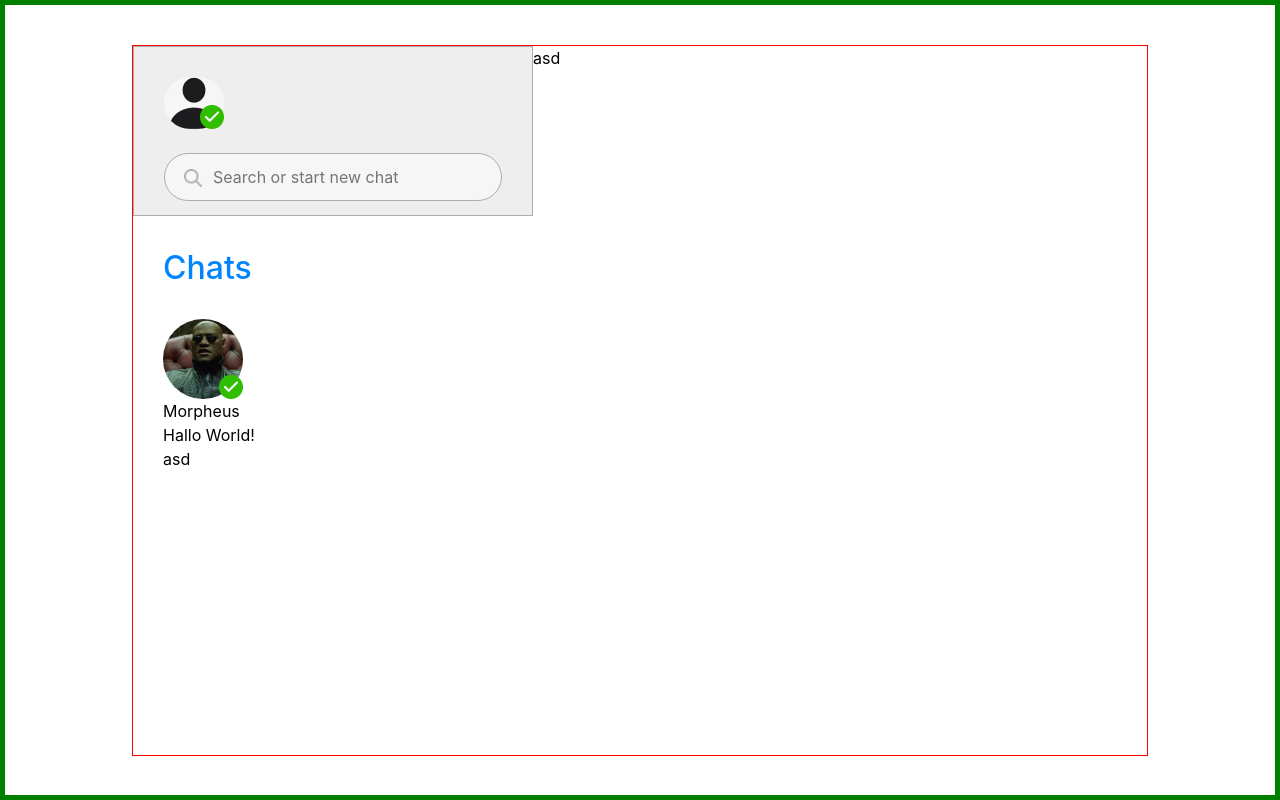
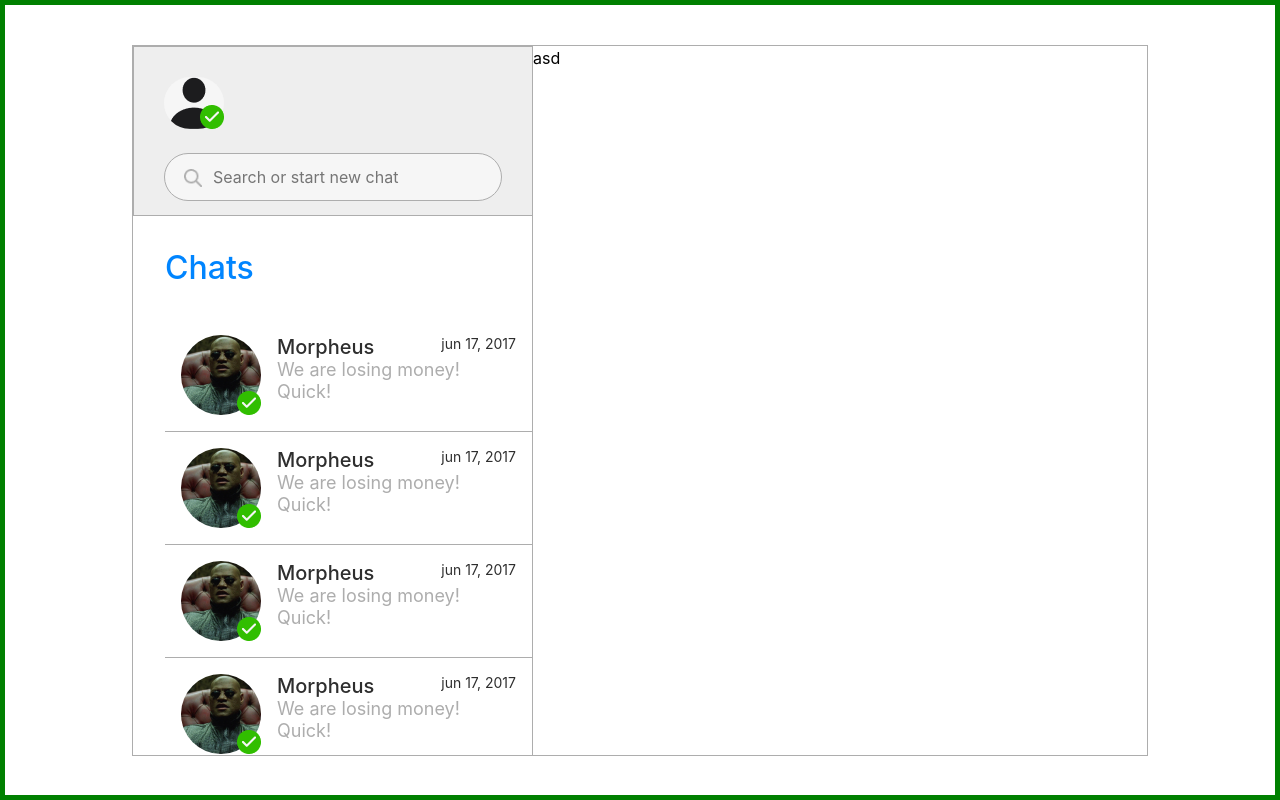
Before and after one commit to MihailZharavin11/Fake-Chat, a React (Create React App) app: page / in a window 1280 px wide. Built offline with nearby package versions, Linux system fonts and the light colour scheme.

Commit message:
Added style for chat components

```diff
--- a/src/App.jsx
+++ b/src/App.jsx
@@ -27,10 +27,98 @@ const App = () => {
                   <Avatar img={morpheus} heigth={80} width={80} />
                 </div>
                 <div className="messages__content">
-                  <div className="mesagge__content-title">Morpheus</div>
-                  <div className="message__content-text">Hallo World!</div>
+                  <div className="mesagge__content-title">
+                    <p className="mesagge__content-title-name">Morpheus</p>
+                    <p className="mesagge__content-title-date">jun 17, 2017</p>
+                  </div>
+                  <div className="message__content-text">
+                    <p>We are losing money! Quick!</p>
+                  </div>
                 </div>
-                asd
+              </div>
+              <div className="messages">
+                <div className="messages__avatar">
+                  <Avatar img={morpheus} heigth={80} width={80} />
+                </div>
+                <div className="messages__content">
+                  <div className="mesagge__content-title">
+                    <p className="mesagge__content-title-name">Morpheus</p>
+                    <p className="mesagge__content-title-date">jun 17, 2017</p>
+                  </div>
+                  <div className="message__content-text">
+                    <p>We are losing money! Quick!</p>
+                  </div>
+                </div>
+              </div>
+              <div className="messages">
+                <div className="messages__avatar">
+                  <Avatar img={morpheus} heigth={80} width={80} />
+                </div>
+                <div className="messages__content">
+                  <div className="mesagge__content-title">
+                    <p className="mesagge__content-title-name">Morpheus</p>
+                    <p className="mesagge__content-title-date">jun 17, 2017</p>
+                  </div>
+                  <div className="message__content-text">
+                    <p>We are losing money! Quick!</p>
+                  </div>
+                </div>
+              </div>
+              <div className="messages">
+                <div className="messages__avatar">
+                  <Avatar img={morpheus} heigth={80} width={80} />
+                </div>
+                <div className="messages__content">
+                  <div className="mesagge__content-title">
+                    <p className="mesagge__content-title-name">Morpheus</p>
+                    <p className="mesagge__content-title-date">jun 17, 2017</p>
+                  </div>
+                  <div className="message__content-text">
+                    <p>We are losing money! Quick!</p>
+                  </div>
+                </div>
+              </div>
+              <div className="messages">
+                <div className="messages__avatar">
+                  <Avatar img={morpheus} heigth={80} width={80} />
+                </div>
+                <div className="messages__content">
+                  <div className="mesagge__content-title">
+                    <p className="mesagge__content-title-name">Morpheus</p>
+                    <p className="mesagge__content-title-date">jun 17, 2017</p>
+                  </div>
+                  <div className="message__content-text">
+                    <p>We are losing money! Quick!</p>
+                  </div>
+                </div>
+              </div>
+              <div className="messages">
+                <div className="messages__avatar">
+                  <Avatar img={morpheus} heigth={80} width={80} />
+                </div>
+                <div className="messages__content">
+                  <div className="mesagge__content-title">
+                    <p className="mesagge__content-title-name">Morpheus</p>
+                    <p className="mesagge__content-title-date">jun 17, 2017</p>
+                  </div>
+                  <div className="message__content-text">
+                    <p>We are losing money! Quick!</p>
+                  </div>
+                </div>
+              </div>
+              <div className="messages">
+                <div className="messages__avatar">
+                  <Avatar img={morpheus} heigth={80} width={80} />
+                </div>
+                <div className="messages__content">
+                  <div className="mesagge__content-title">
+                    <p className="mesagge__content-title-name">Morpheus</p>
+                    <p className="mesagge__content-title-date">jun 17, 2017</p>
+                  </div>
+                  <div className="message__content-text">
+                    <p>We are losing money! Quick!</p>
+                  </div>
+                </div>
               </div>
             </div>
           </div>
--- a/src/App.scss
+++ b/src/App.scss
@@ -12,15 +12,17 @@
 }
 
 .chat__wrapper {
+  border: 1px solid #adadad;
   height: 100%;
-  border: 1px solid red;
   display: grid;
   grid-template: 1fr / minmax(0px, 400px) auto;
+  overflow: hidden;
 }
 
 .chat__navigation {
   display: grid;
   grid-template: minmax(0px, 170px) auto/ 1fr;
+  overflow: hidden;
   .chat__navigation-title {
     padding: 30px;
     background-color: #eeeeee;
@@ -59,7 +61,19 @@
   }
 
   .chat__navigation-messages {
-    padding: 32px 30px;
+    padding: 32px 0px 32px 32px;
+    border-right: 1px solid #adadad;
+    overflow: hidden;
+    overflow-y: auto;
+    &::-webkit-scrollbar {
+      width: 12px;
+      background-color: #f5f5f5;
+    }
+    &::-webkit-scrollbar-thumb {
+      border-radius: 10px;
+      -webkit-box-shadow: inset 0 0 6px rgba(0, 0, 0, 0.3);
+      background-color: #e4e4e4;
+    }
     h3 {
       font-weight: 500;
       font-size: 32px;
@@ -67,5 +81,38 @@
       color: #0085ff;
       margin-bottom: 32px;
     }
+    .messages {
+      display: flex;
+      gap: 16px;
+      padding: 16px;
+      border-bottom: 1px solid #adadad;
+    }
+    .messages__content {
+      display: flex;
+      flex-direction: column;
+      .mesagge__content-title {
+        display: flex;
+        gap: 67px;
+        .mesagge__content-title-name {
+          font-weight: 500;
+          font-size: 20px;
+          line-height: 24px;
+          color: #2e2e2e;
+        }
+        .mesagge__content-title-date {
+          font-weight: 400;
+          font-size: 14px;
+          line-height: 17px;
+          text-align: right;
+          color: #2e2e2e;
+        }
+      }
+      .message__content-text {
+        font-weight: 400;
+        font-size: 18px;
+        line-height: 22px;
+        color: #adadad;
+      }
+    }
   }
 }
```
